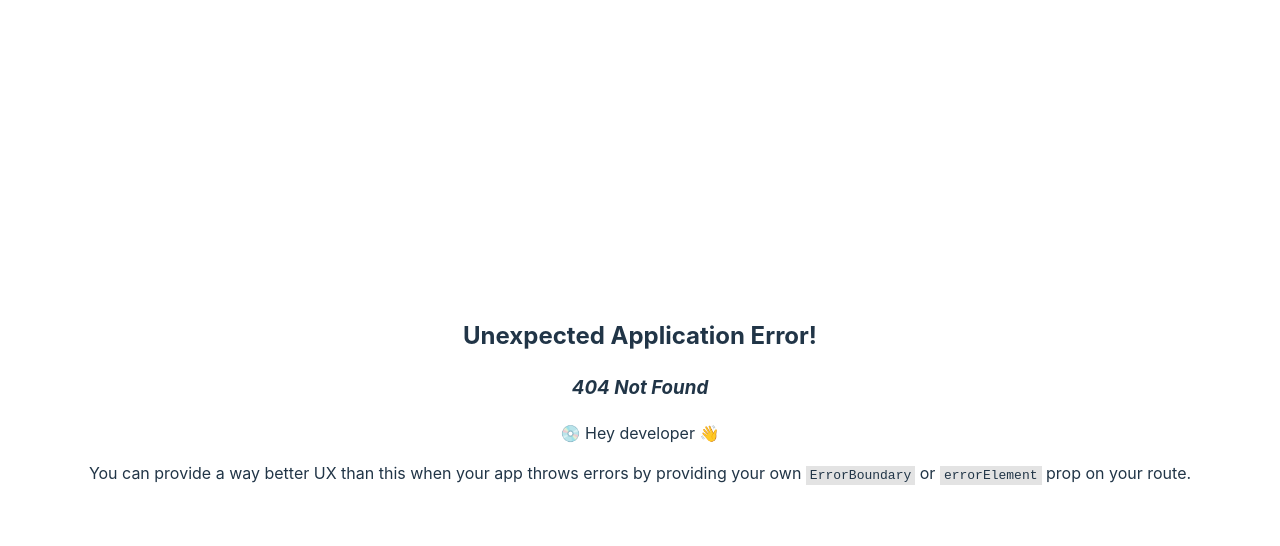
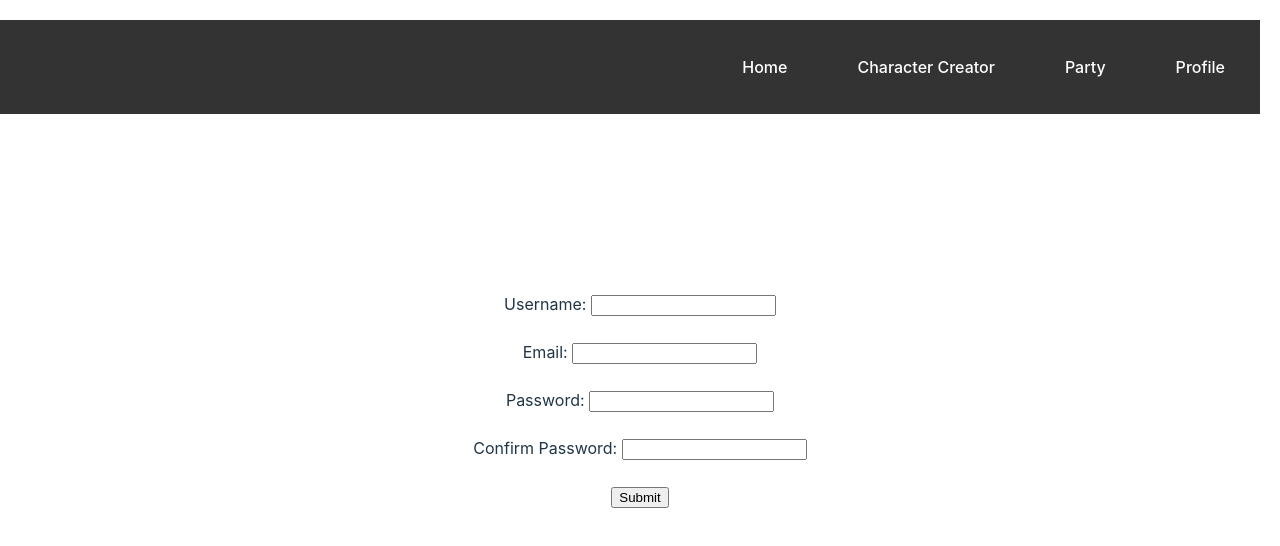
Before and after one commit to ReyFern/nea-vite-1-client, a React (Vite) app: page /Register in a window 1280 px wide. Before the commit this address had no page. Shown: the top 546 px of the page. Built offline with nearby package versions, Linux system fonts and the light colour scheme.

Commit message:
Added register page and form, added /Register and /register-request routes to main.tsx

```diff
--- a/src/App.tsx
+++ b/src/App.tsx
@@ -3,7 +3,7 @@ import './App.css';
 import axios from 'axios';
 import Navbar from './components/Navbar';
 
-function App() {
+export default function App() {
   const [backendData, setBackendData] = useState([]);
 
   const fetchAPI = async () => {
@@ -35,5 +35,3 @@ function App() {
     </div>
   )
 }
-
-export default App
--- /dev/null
+++ b/src/pages/Register.tsx
@@ -0,0 +1,20 @@
+import Navbar from '../components/Navbar';
+
+export default function Register() {
+    return (
+        <div>
+            <Navbar/>
+            <form action="/register-request">
+                <label htmlFor="username">Username: </label>
+                <input type="text" id="username" name="username"/><br/><br/>
+                <label htmlFor="email">Email: </label>
+                <input type="text" id="email" name="email"/><br/><br/>
+                <label htmlFor="password">Password: </label>
+                <input type="text" id="password" name="password"/><br/><br/>
+                <label htmlFor="confPassword">Confirm Password: </label>
+                <input type="text" id="confPassword" name="confPassword"/><br/><br/>
+                <input type="submit" value="Submit"/>
+            </form>
+        </div>
+    );
+}
```
Also changed, not shown: src/main.tsx (+13 -4 lines), src/pages/SignIn.tsx (added, +7 -0 lines).
